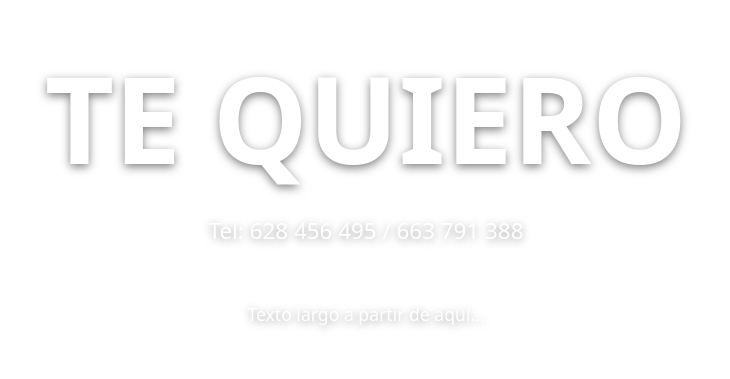
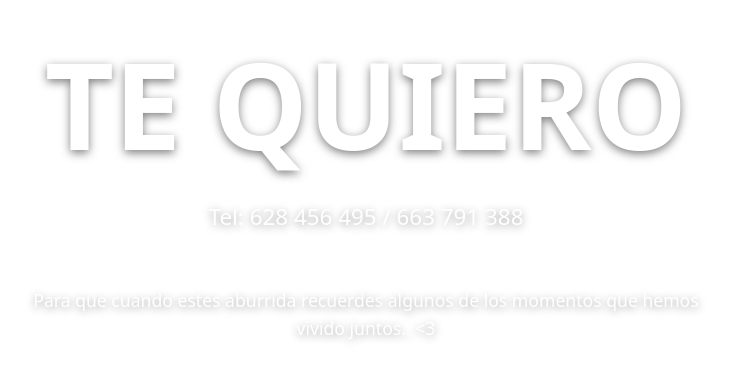
Before and after one commit to puagati/adri, a plain HTML site: page index.html in a window 1280 px wide. Shown: the part 209-588 px from the top of the page, without its empty margins (274-1004 px from the left). Drawn offline with Linux system fonts and the light colour scheme.

Commit message:
Update paragraph text in hero section

```diff
--- a/index.html
+++ b/index.html
@@ -60,7 +60,7 @@
     <h1>TE QUIERO</h1>
     <p class="tel">Tel: 628 456 495 / 663 791 388</p>
     <p class="texto-largo">
-      Texto largo a partir de aquí...
+      Para que cuando estes aburrida recuerdes algunos de los momentos que hemos vivido juntos.. <3
     </p>
   </section>
 
```
